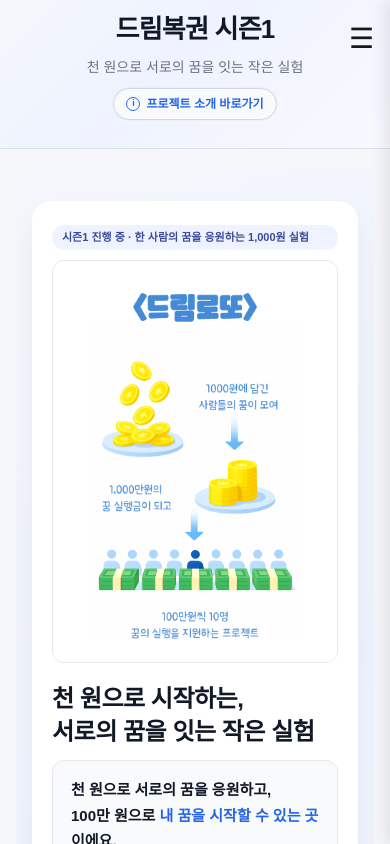
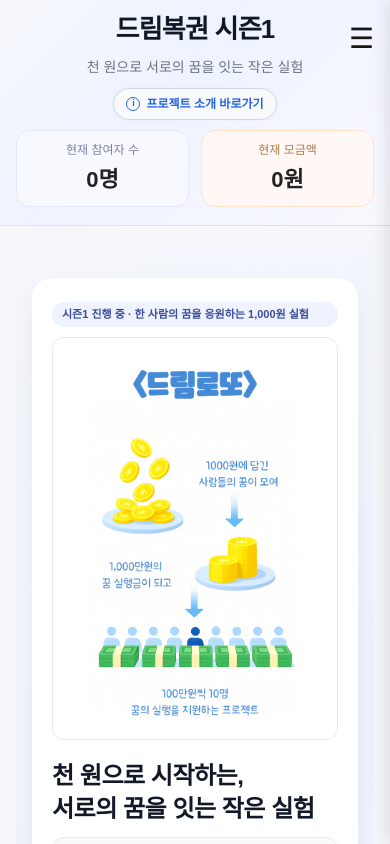
Before and after one commit to mrexfluencer-oss/dream_lotto_1119, a Next.js app: page / in a window 390 px wide. Shown: the top 844 px of the page. Built offline with nearby package versions, Linux system fonts and the light colour scheme; no server answers.

Commit message:
상단 수정중

```diff
--- a/app/globals.css
+++ b/app/globals.css
@@ -154,14 +154,3 @@ body {
     width: 100%;
   }
 }
-/* 기본(PC)에서는 보임 */
-.topbar-stats {
-  display: flex;
-}
-
-/* 모바일에서 숨김 */
-@media (max-width: 640px) {
-  .topbar-stats {
-    display: none !important;
-  }
-}
```
